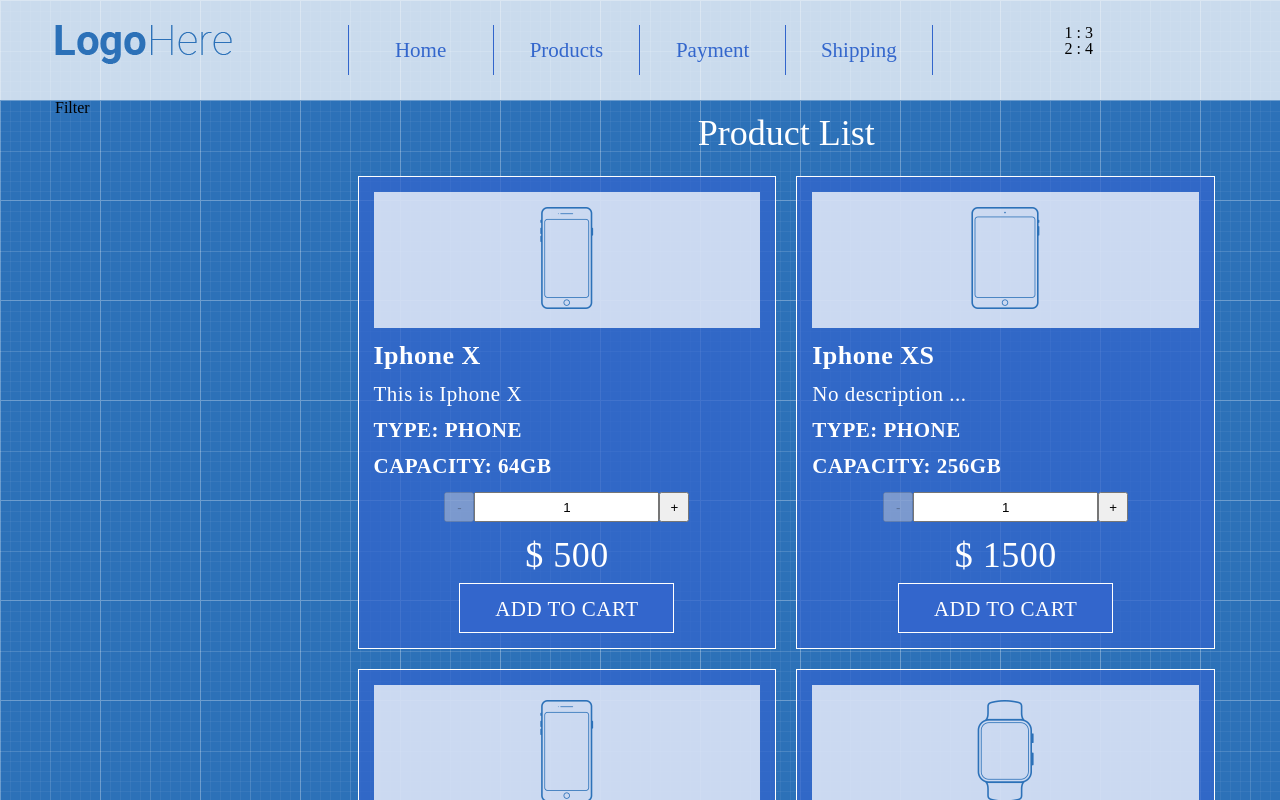
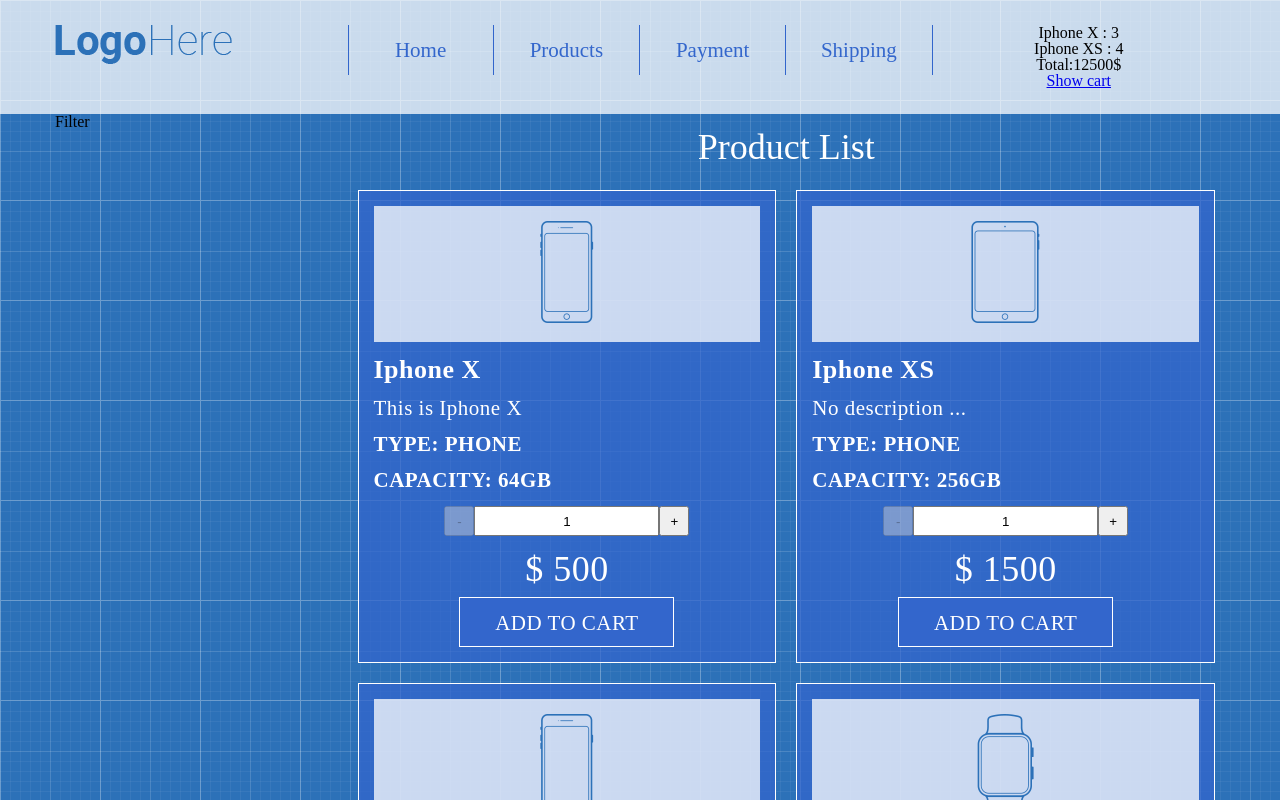
Before and after one commit to tarassh03/shop-project, a React (Create React App) app: page / in a window 1280 px wide. Shown: the top 800 px of the page. Built offline with nearby package versions, Linux system fonts and the light colour scheme.

Commit message:
добавили CartPage

```diff
--- a/package.json
+++ b/package.json
@@ -10,6 +10,7 @@
     "prop-types": "^15.7.2",
     "react": "^17.0.1",
     "react-dom": "^17.0.1",
+    "react-router-dom": "^5.2.0",
     "react-scripts": "4.0.1",
     "web-vitals": "^0.2.4"
   },
--- a/src/App/App.js
+++ b/src/App/App.js
@@ -18,11 +18,11 @@
       }
     }
 
-    addProductToCart = (count,price) => {
+    addProductToCart = (id,count) => {
       this.setState((prevState) => ({
-        cartData:{
-          count: prevState.cartData.count + count,
-          price: prevState.cartData.price + (count * price),
+        productInCart: {
+          ...prevState.productInCart,
+          [id]: (prevState.productInCart[id] || 0) + count
         }
 
       }))
@@ -35,7 +35,7 @@
             <Header
               productInCart={this.state.productInCart}
             />
-             <Main
+            <Main
               addProductToCart={this.addProductToCart}
              />
             <Footer/>
--- a/src/App/Header/Cart/Cart.js
+++ b/src/App/Header/Cart/Cart.js
@@ -1,7 +1,15 @@
 import React from 'react'
 import {keys} from 'lodash'
+import './cart.css'
+import products from '../../Main/Products/products'
+import {Link} from 'react-router-dom'
 
-import './cart.css'
+const productsObject = products.reduce((obj,product) =>({
+    ...obj,
+    [product.id]:product
+}),{})
+
+console.log(productsObject)
 
 const Cart = ({
     productInCart,
@@ -11,10 +19,21 @@
                 <div className="cart text-center">
                 {
                     keys(productInCart).map((id) =>
-                        <div key={id}>{id} : {productInCart[id]}</div>
+                        <div key={id}>{productsObject[id].name} : {productInCart[id]}</div>
                     )
                 }
+                <div>
+                    Total:
+                        {
+                            keys(productInCart).reduce((total,productId) => (
+                                    total + (products[productId].price * productInCart[productId])
+                            ),0)
+                        }
+                    $
                 </div>
+                        <Link to='./cart'>Show cart </Link>
+
+             </div>
 
         </>
     )
--- /dev/null
+++ b/src/App/Main/CartPage/CartPage.js
@@ -0,0 +1,15 @@
+import React from 'react'
+
+const CartPage = () => {
+    return (
+        <>
+            <h1 className='page-title'>Cart</h1>
+
+
+        </>
+
+
+    )
+}
+
+export default CartPage
--- a/src/App/Main/Main.js
+++ b/src/App/Main/Main.js
@@ -1,4 +1,6 @@
 import React from 'react'
+import { Route } from 'react-router-dom'
+import CartPage from './CartPage/CartPage'
 import ProductList from './Products/ProductList'
 
 const Main = ({
@@ -14,8 +16,13 @@
                             Filter
                         </div>
                         <div className="col-lg-9">
-                            <ProductList/>
+                            <Route path='/' exact render={() => <ProductList
                             addProductToCart={addProductToCart}
+                            />} />
+
+                            <Route path='/cart' component={CartPage} />
+
+
                         </div>
 
                     </div>
--- a/src/App/Main/Products/ProductList.js
+++ b/src/App/Main/Products/ProductList.js
@@ -24,6 +24,7 @@
                         }) => (
                             <div className="col-lg-6" key={id}>
                             <ProductListItem
+                            id={id}
                             name={name}
                             description={description}
                             type={type}
--- a/src/App/Main/Products/ProductListItem.js
+++ b/src/App/Main/Products/ProductListItem.js
@@ -29,6 +29,7 @@
           render() {
 
             const {
+                id,
                 name,
                 description,
                 type,
@@ -62,7 +63,7 @@
                     </div>
                     <div className="product-price">$ {price}</div>
                     <div className="btn-add-to-cart"
-                        onClick={() => addProductToCart(this.state.productCount,price)}
+                        onClick={() => addProductToCart(id,this.state.productCount)}
                     >Add to cart</div>
 
                 </div>
--- a/src/index.js
+++ b/src/index.js
@@ -1,8 +1,11 @@
 import React from "react";
 import ReactDom from "react-dom"
 import App from "./App/App"
+import {BrowserRouter} from 'react-router-dom'
 
 
 ReactDom.render(
-    <App/>,
+    <BrowserRouter>
+        <App/>
+    </BrowserRouter>,
     document.getElementById("root"));
```
Also changed, not shown: 2 other files (tests, documents, lock files or other folders).
